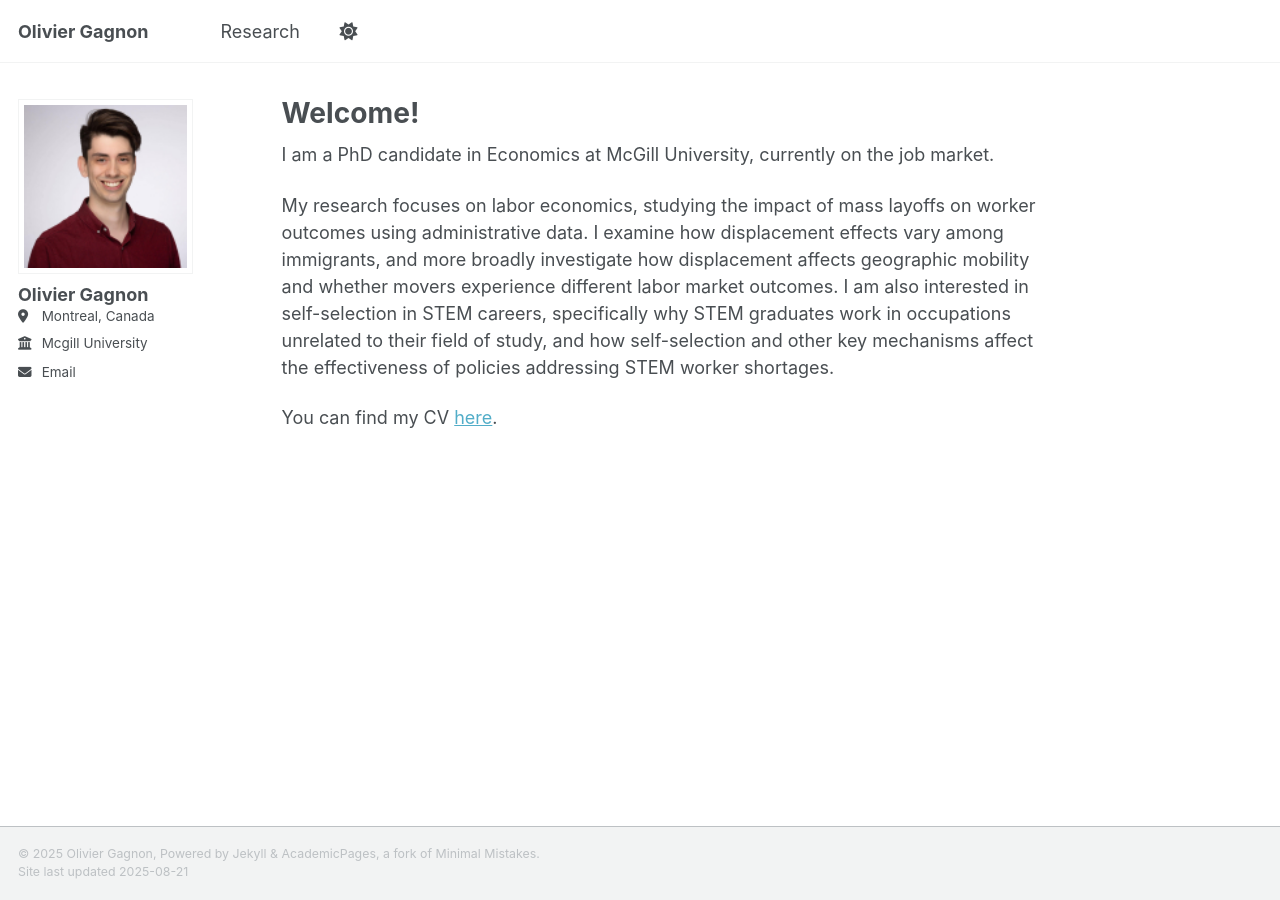
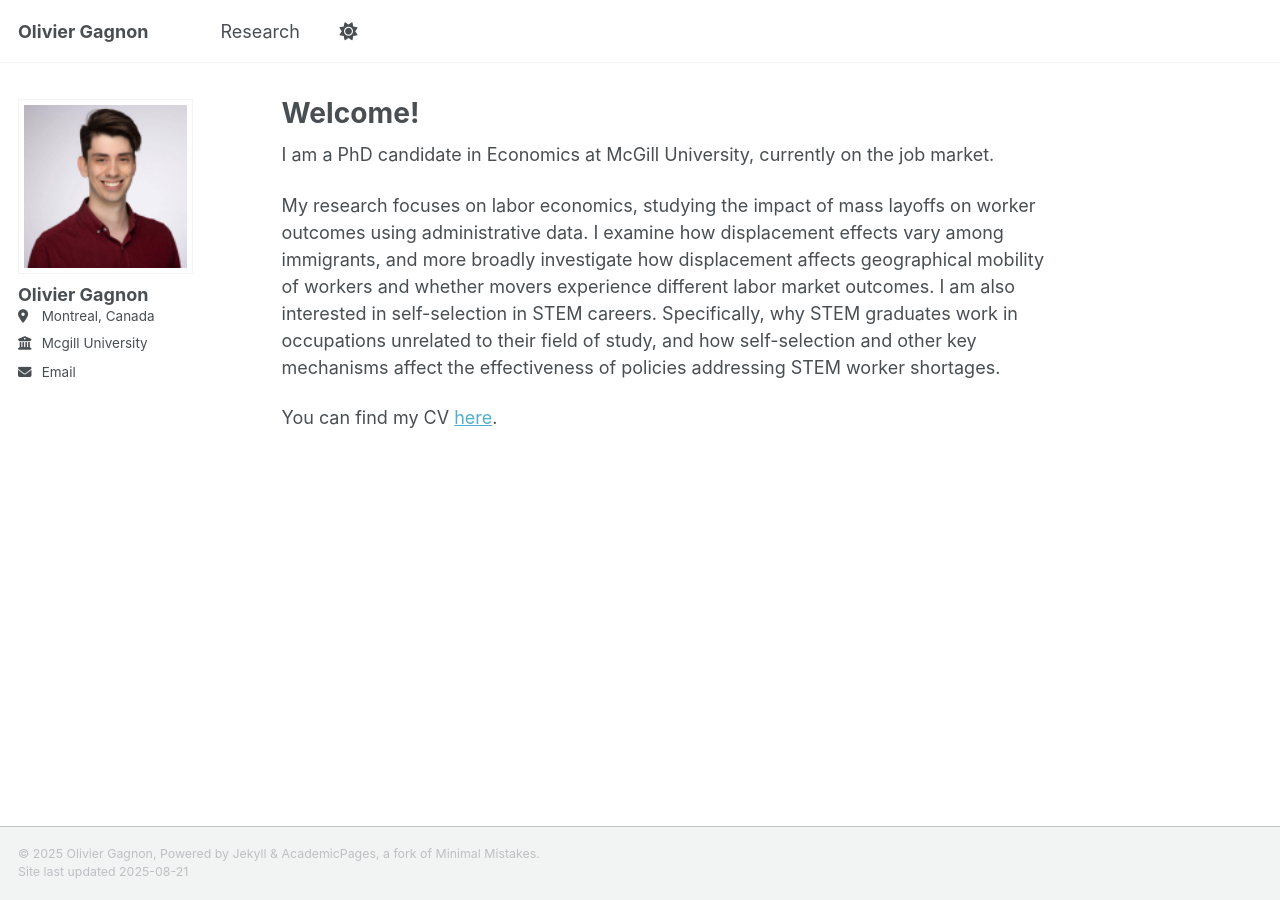
Before and after one commit to Olivier-Gagnon/Olivier-Gagnon.github.io, a Jekyll site: the page built from _pages/about.md, in a window 1280 px wide. Built offline with Jekyll 4.4.1, drawn with Linux system fonts in a browser that asks for light colours; a script that is not in the unit is left out.

Commit message:
Clear setnence

```diff
--- a/_pages/about.md
+++ b/_pages/about.md
@@ -9,6 +9,6 @@ redirect_from:
 
 I am a PhD candidate in Economics at McGill University, currently on the job market.
 
-My research focuses on labor economics, studying the impact of mass layoffs on worker outcomes using administrative data. I examine how displacement effects vary among immigrants, and more broadly investigate how displacement affects geographic mobility and whether movers experience different labor market outcomes. I am also interested in self-selection in STEM careers, specifically why STEM graduates work in occupations unrelated to their field of study, and how self-selection and other key mechanisms affect the effectiveness of policies addressing STEM worker shortages.
+My research focuses on labor economics, studying the impact of mass layoffs on worker outcomes using administrative data. I examine how displacement effects vary among immigrants, and more broadly investigate how displacement affects geographical mobility of workers and whether movers experience different labor market outcomes. I am also interested in self-selection in STEM careers. Specifically, why STEM graduates work in occupations unrelated to their field of study, and how self-selection and other key mechanisms affect the effectiveness of policies addressing STEM worker shortages.
 
 You can find my CV [here](files/cv_og_2.pdf).
```
